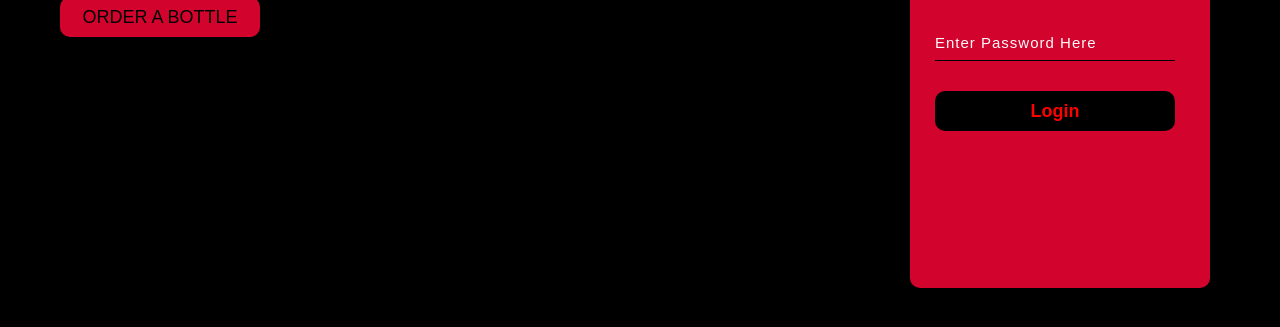
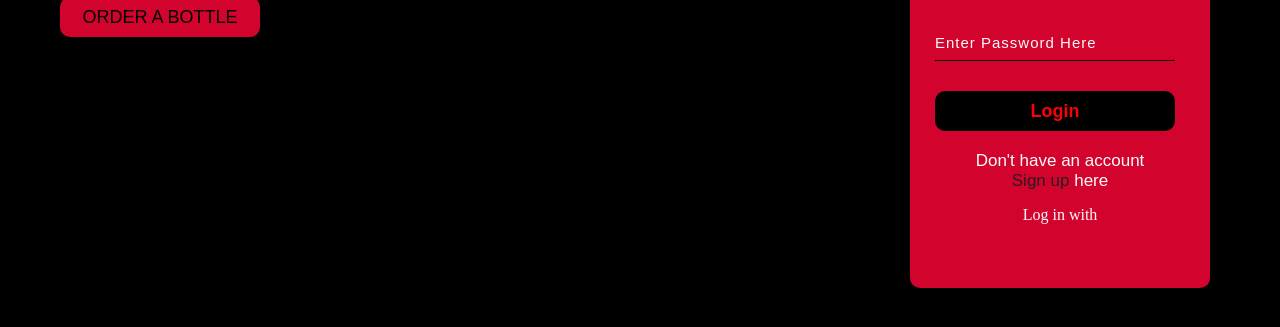
Before and after one commit to IanMwaniki/LiqourLAND, a plain HTML site: page index.html in a window 1280 px wide. Shown: the part 305-632 px from the top of the page. Drawn offline with nearby package versions, Linux system fonts and the light colour scheme.

Commit message:
Signup section complete

```diff
--- a/assets/style.css
+++ b/assets/style.css
@@ -200,3 +200,18 @@ line-height: 30px;
     color: red;
     font-weight: bold;
 }
+.form .link{
+    font-family: Arial, Helvetica, sans-serif;
+    font-size: 17px;
+    padding-top: 20px;
+    text-align: center;
+}
+.form .link a{
+    text-decoration: none;
+    color: #2A1A1F;
+}
+.liw{
+    padding-top: 15px;
+    padding-bottom: 10px;
+    text-align: center ;
+}
--- a/index.html
+++ b/index.html
@@ -37,14 +37,28 @@
 
             <button class="cnt"><a href="#">ORDER A BOTTLE</a></button>
 
-             <div class="form">
+            <div class="form">
                 <h2>Login Here</h2>
                 <input type="email" name="email" placeholder="Enter Email Here">
                 <input type="password" name="" placeholder="Enter Password Here">
                 <button class="btnn"><a href="#">Login</a></button>
+
+                <p class="link">Don't have an account<br>
+                <a href="#">Sign up </a>here</a></p>
+                <p class="liw">Log in with</p>
+
+                <!-- <div class="icon">
+                    <a href="#"><ion-icon name="logo-facebook"></ion-icon></a>
+                    <a href="#"><ion-icon name="logo-instagram"></ion-icon></a>
+                    <a href="#"><ion-icon name="logo-twitter"></ion-icon></a>
+                    <a href="#"><ion-icon name="logo-google"></ion-icon></a>
+                    <a href="#"><ion-icon name="logo-skype"></ion-icon></a>
+
+                </div> -->
             </div>
         </div>
 
     </div>
+    <script src="https://unpkg.com/ionicons@5.4.0/dist/ionicons.js"></script>
 </body>
 </html>
```
